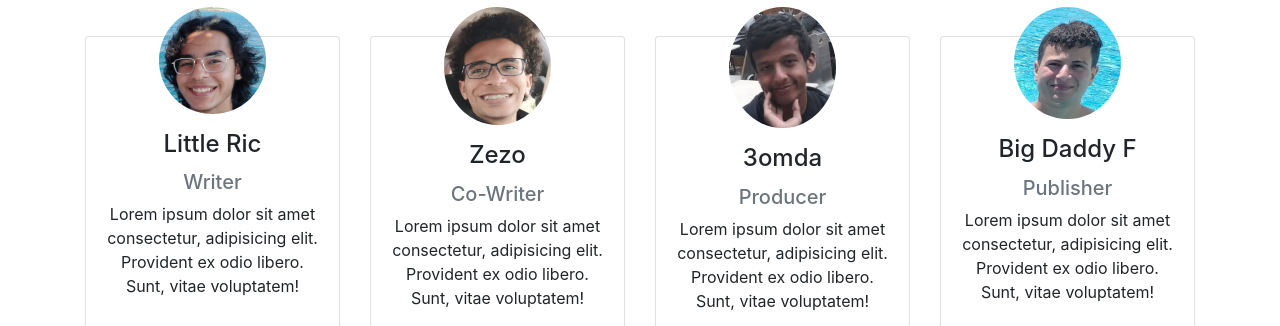
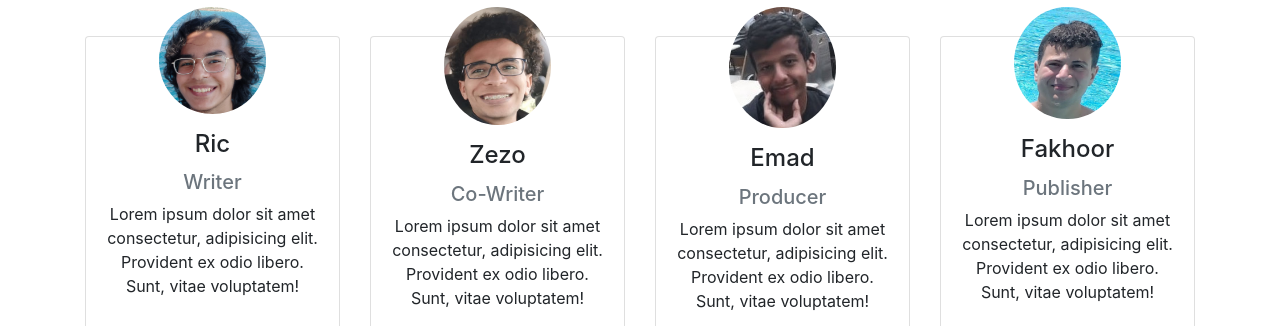
Before and after one commit to KarimBastami/Book-Promotion-Site, a plain HTML site: page index.html in a window 1280 px wide. Shown: the part 1920-2246 px from the top of the page. Drawn offline with nearby package versions, Linux system fonts and the light colour scheme.

Commit message:
update: New Card Titles

```diff
--- a/index.html
+++ b/index.html
@@ -218,7 +218,7 @@
           <div class="card mb-responsive2">
             <div class="card-body">
               <img src="./img/person1.jpeg" alt="person1" class=" img-fluid rounded-circle w-50 mb-3">
-              <h4 class="card-title">Little Ric</h4>
+              <h4 class="card-title">Ric</h4>
               <h5 class="text-muted">Writer</h5>
               <p class="amadeus-m">Lorem ipsum dolor sit amet consectetur, adipisicing elit. Provident ex odio libero.
                 Sunt,
@@ -286,7 +286,7 @@
             <div class="card-body">
               <img src="./img/person3.jpeg" width="50" height="50" alt="person3"
                 class="img-fluid rounded-circle w-50 mb-3">
-              <h4 class="card-title">3omda</h4>
+              <h4 class="card-title">Emad</h4>
               <h5 class="text-muted">Producer</h5>
               <p>Lorem ipsum dolor sit amet consectetur, adipisicing elit. Provident ex odio libero. Sunt, vitae
                 voluptatem!</p>
@@ -318,7 +318,7 @@
           <div class="card mb-responsive2">
             <div class="card-body">
               <img src="./img/person4.jpeg" alt="person4" class="img-fluid rounded-circle w-50 mb-3">
-              <h4 class="card-title">Big Daddy F</h4>
+              <h4 class="card-title">Fakhoor</h4>
               <h5 class="text-muted">Publisher</h5>
               <p class="fakhr-m">Lorem ipsum dolor sit amet consectetur, adipisicing elit. Provident ex odio libero.
                 Sunt, vitae
```
